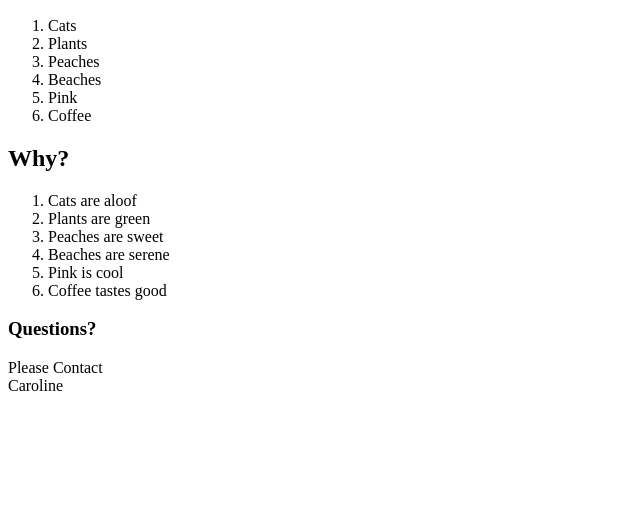
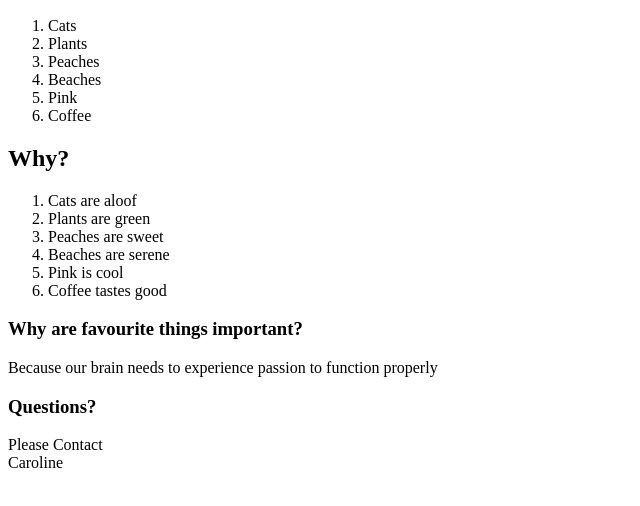
Before and after one commit to car0linb/test-git, a plain HTML site: page index.html in a window 1280 px wide. Shown: the part 110-616 px from the top of the page, without its empty margins (0-640 px from the left). Drawn offline with Linux system fonts and the light colour scheme.

Commit message:
add info to index.html in bug-fix

```diff
--- a/index.html
+++ b/index.html
@@ -38,6 +38,12 @@
 </p>
 </div>
 
+
+<h3>Why are favourite things important?</h3>
+<p>
+    Because our brain needs to experience passion to function properly
+</p>
+
 <h3>Questions?</h3>
 <p>
     Please Contact
```
